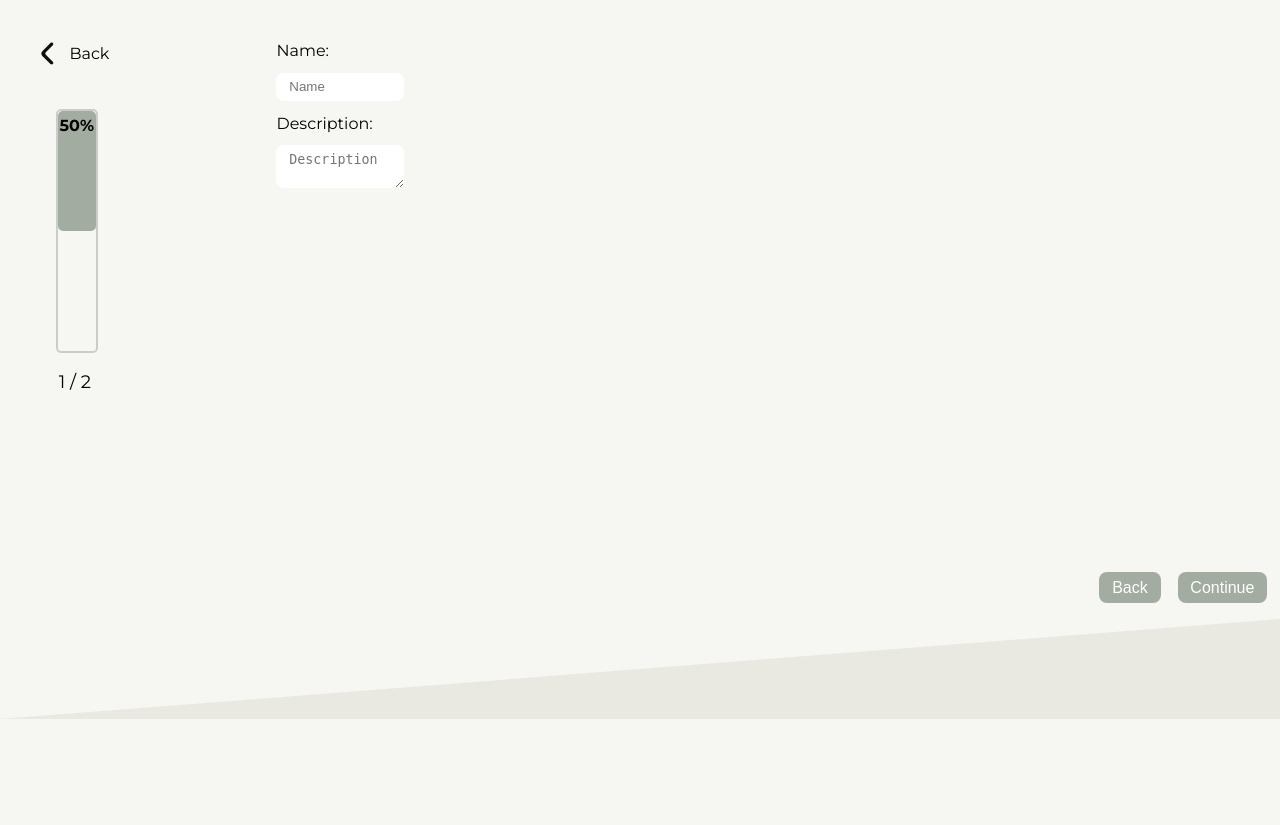
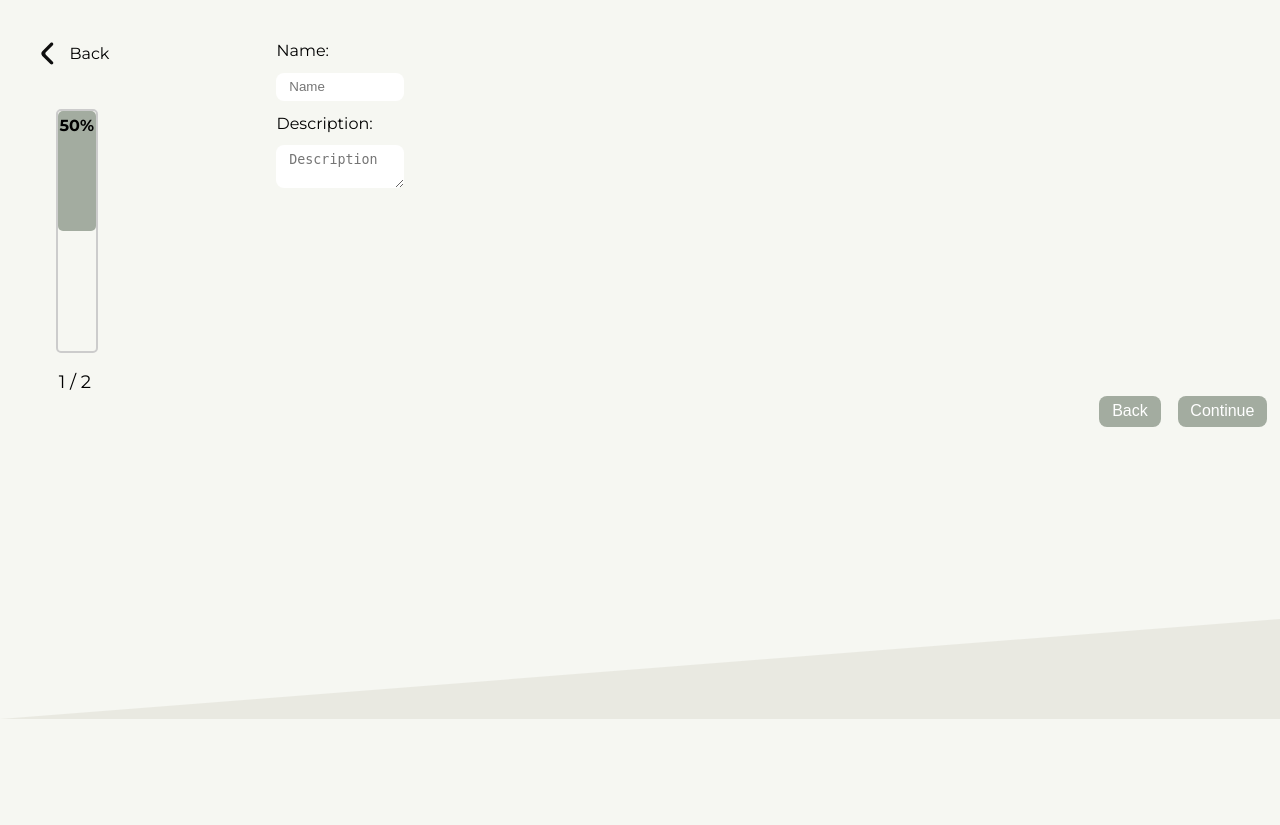
Before and after one commit to Spotlas/Spotlas, a PHP site: page /pages/add_place/add.html in a window 1280 px wide. Shown: the part 81-906 px from the top of the page. Run offline with PHP 8.4, Linux system fonts and the light colour scheme.

Commit message:
Refactor layout in 'Add Place' page; adjust grid structure and reposition buttons for improved UI

```diff
--- a/project/assets/css/add.css
+++ b/project/assets/css/add.css
@@ -43,6 +43,9 @@ h1, h2, h3, h4, h5, h6{
 main{
     display: grid;
     grid-template-columns: 20% 80%;
+
+    grid-template-rows: 90% 10%;
+
     gap: 1vw;
     padding: 1vw;
 
--- a/project/pages/add_place/add.html
+++ b/project/pages/add_place/add.html
@@ -87,12 +87,13 @@
 
             </div>
 
-            <div id="add_buttons_bC">
-                <button id="add_back" onclick="updateProgress('back')">Back</button>
-                <button id="add_continue" onclick="updateProgress('more')">Continue</button>
-            </div>
 
         </section>
+
+        <div id="add_buttons_bC">
+            <button id="add_back" onclick="updateProgress('back')">Back</button>
+            <button id="add_continue" onclick="updateProgress('more')">Continue</button>
+        </div>
 
     </main>
 
```
